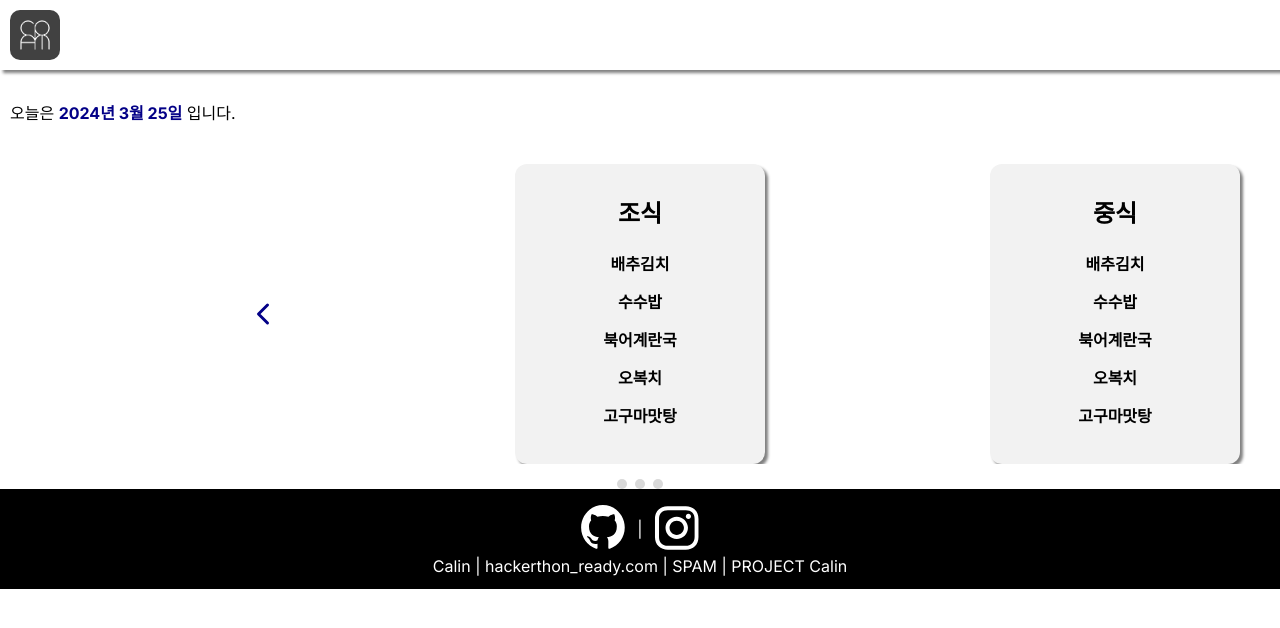
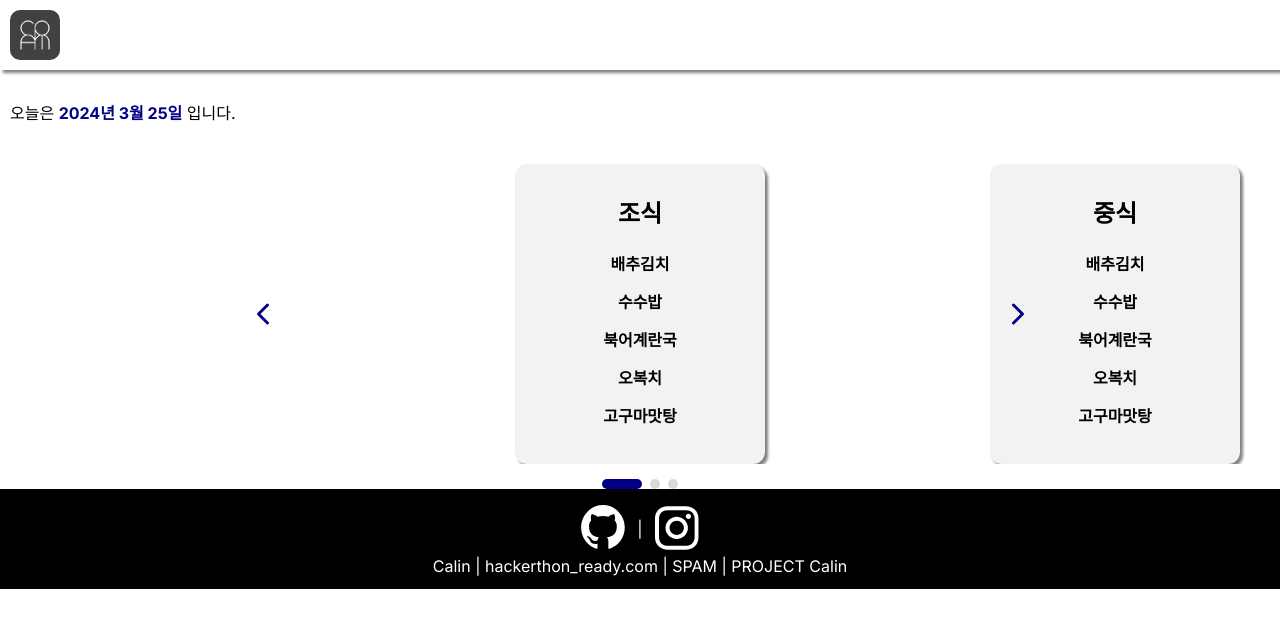
Before and after one commit to SRHS-SPAM/practice-hackathon2, a Next.js app in the folder frontend/: page /cafeteria in a window 1280 px wide. Shown: the top 628 px of the page. Built offline with nearby package versions, Linux system fonts and the light colour scheme.

Commit message:
middle commit

```diff
--- a/frontend/app/cafeteria/_components/cafeMenu.module.css
+++ b/frontend/app/cafeteria/_components/cafeMenu.module.css
@@ -32,6 +32,7 @@
     display: flex;
     justify-content: space-between;
     overflow-x: hidden;
+    z-index: -1;
 }
 
 .status {
--- a/frontend/app/cafeteria/_components/cafeMenu.tsx
+++ b/frontend/app/cafeteria/_components/cafeMenu.tsx
@@ -1,19 +1,25 @@
-"use client"
+"use client";
 
 import { ChevronLeft, ChevronRight } from "lucide-react";
 import styles from "./cafeMenu.module.css";
 import { CafeMenuPaneProps } from "../page";
 import CafeMenuPane from "./cafeMenuPane";
+import { useState } from "react";
 
 interface CafeMenuProps {
   data: CafeMenuPaneProps[];
 }
 
 const CafeMenu = ({ data }: CafeMenuProps) => {
+  const [select, setSelect] = useState(0);
+  let datalen = data.length;
   return (
     <div className={styles.wrap}>
       <div className={styles.cafewrap}>
-        <div className={styles.arrowwrap}>
+        <div
+          className={styles.arrowwrap}
+          onClick={() => setSelect((select + datalen - 1) % datalen)}
+        >
           <ChevronLeft className={styles.arrow} width={36} height={36} />
         </div>
         <div className={styles.child}>
@@ -23,13 +29,23 @@ const CafeMenu = ({ data }: CafeMenuProps) => {
             ))}
           </div>
         </div>
-        <div className={styles.arrowwrap}>
+        <div
+          className={styles.arrowwrap}
+          onClick={() => setSelect((select + datalen + 1) % datalen)}
+        >
           <ChevronRight className={styles.arrow} width={36} height={36} />
         </div>
       </div>
       <div className={styles.statuswrap}>
-        {data.map((ai, i)=>{
-            if(true) return<div className={styles.status} key={i}/>
+        {data.map((ai, i) => {
+          if (i === select)
+            return (
+              <div
+                className={`${styles.status} ${styles.activestatus}`}
+                key={i}
+              />
+            );
+          else return <div className={styles.status} key={i} />;
         })}
       </div>
     </div>
--- a/frontend/app/cafeteria/_components/cafeMenuPane.tsx
+++ b/frontend/app/cafeteria/_components/cafeMenuPane.tsx
@@ -1,5 +1,4 @@
 import styles from "./cafeMenuPane.module.css";
-
 interface CafeMenuPaneProps {
   title: string;
   data: string[];
```
